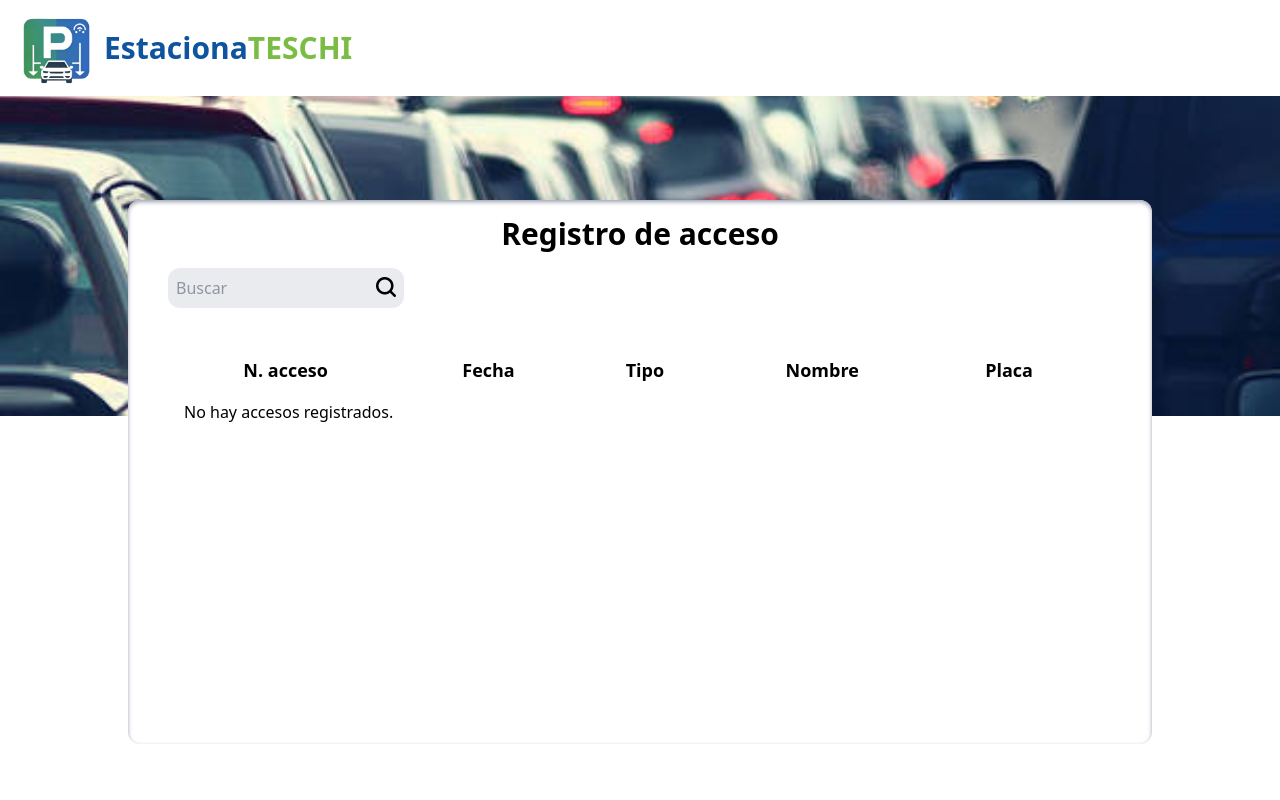
After one commit to Cyopn/EstacionaTESCHI, a Django app: page /access/ in a window 1280 px wide. The commit adds this page. Run offline with Django 5.2, Linux system fonts and the light colour scheme; some libraries are stand-ins or nearby versions.

Commit message:
feat(access)

```diff
--- /dev/null
+++ b/app/access/access_view.py
@@ -0,0 +1,6 @@
+from django.shortcuts import render
+from django.views import View
+
+class AccessView(View):
+    def get(self, request):
+        return render(request, 'access.html')
--- /dev/null
+++ b/app/templates/access.html
@@ -0,0 +1,135 @@
+{% load static %}
+<!DOCTYPE html>
+<html lang="es">
+  <head>
+    <meta charset="UTF-8" />
+    <meta name="viewport" content="width=device-width, initial-scale=1.0" />
+    <script src="https://cdn.jsdelivr.net/npm/@tailwindcss/browser@4"></script>
+    <link rel="stylesheet" href="https://cdn-uicons.flaticon.com/3.0.0/uicons-solid-rounded/css/uicons-solid-rounded.css" />
+    <link rel="stylesheet" href="https://cdn-uicons.flaticon.com/3.0.0/uicons-solid-chubby/css/uicons-solid-chubby.css" />
+    <link rel="stylesheet" href="https://cdn-uicons.flaticon.com/3.0.0/uicons-bold-straight/css/uicons-bold-straight.css" />
+    <link rel="stylesheet" href="https://cdn-uicons.flaticon.com/3.0.0/uicons-bold-rounded/css/uicons-bold-rounded.css" />
+    <link rel="stylesheet" href="https://cdn-uicons.flaticon.com/3.0.0/uicons-regular-rounded/css/uicons-regular-rounded.css" />
+    <style>
+      .table-scroll-wrapper thead th {
+        position: sticky;
+        top: 0;
+        background: white;
+        z-index: 10;
+      }
+      .table-scroll-wrapper {
+        overflow: auto;
+      }
+    </style>
+    <title>Vehiculos - EstacionaTESCHI</title>
+  </head>
+  <body class="w-screen h-screen overflow-hidden">
+    <nav class="p-4 bg-white shadow-md flex items-center justify-between h-[12%] w-full z-2">
+      <a class="start-0 flex items-center" href="/index/">
+        <img src="{% static 'images/logo.png' %}" alt="" border="0" class="w-20 h-20 inline-block mr-2" />
+        <span class="text-3xl font-bold text-[#0E549E]">Estaciona</span><span class="text-3xl font-bold text-[#7ABC44]">TESCHI</span>
+      </a>
+      <div class="relative flex items-center gap-6">
+        <a href="/notification/" class="end-0 text-5xl cursor-pointer"><span class="fi fi-sc-bell"></span></a>
+      </div>
+    </nav>
+    <main class="w-full h-[88%]">
+      <img src="{% static 'images/bg-vehicle.png' %}" alt="bg" border="0" class="absolute z-0 h-[40%] w-full top-[12%] object-cover" />
+      <div class="absolute w-[80%] h-[68%] top-[25%] start-1/2 -translate-x-1/2 bg-white rounded-xl inset-shadow-sm inset-shadow-gray-400 overflow-hidden">
+        <h1 class="text-3xl m-4 text-center font-bold">Registro de acceso</h1>
+        <div class="w-full px-10 flex items-center">
+          <div class="w-1/2">
+            <div class="mr-10 relative w-[50%]">
+              <input id="search-input" class="p-2 w-full text-gray-700 rounded-xl text-gray-700 rounded-full bg-gray-200/80" placeholder="Buscar" />
+              <button id="search-btn" type="button" class="absolute top-0 end-0 p-2 items-center cursor-pointer"><span class="fi fi-br-search text-xl"></span></button>
+            </div>
+          </div>
+          <div class="w-1/2 flex justify-end"></div>
+        </div>
+        <div class="table-scroll-wrapper w-[90%] m-10 overflow-auto" style="max-height:46vh;">
+          <table class="w-full table-auto border-collapse border border-none">
+            <thead>
+              <tr class="text-lg">
+                <th class="border border-none px-4 py-2 text-center">N. acceso</th>
+                <th class="border border-none px-4 py-2 text-center">Fecha</th>
+                <th class="border border-none px-4 py-2 text-center">Tipo</th>
+                <th class="border border-none px-4 py-2 text-center">Nombre</th>
+                <th class="border border-none px-4 py-2 text-center">Placa</th>
+              </tr>
+            </thead>
+            <tbody>
+              {% if accesos %}
+                {% for acceso in accesos %}
+                  <tr class="hover:bg-gray-100 border-b border-black" data-acceso-id="{{ acceso.id }}" data-fecha="{{ acceso.fecha|date:'d-m-Y H:i' }}" data-tipo="{{ acceso.tipo|escape }}" data-usuario="{{ acceso.usuario.nombre|default_if_none:''|escape }}" data-placa="{{ acceso.vehiculo.placa|default_if_none:''|escape }}">
+                    <td class="border border-none px-4 py-2 text-center">{{ acceso.id }}</td>
+                    <td class="border border-none px-4 py-2 text-center">{{ acceso.fecha|date:'d-m-Y H:i' }}</td>
+                    <td class="border border-none px-4 py-2 text-center">{{ acceso.get_tipo_display }}</td>
+                    <td class="border border-none px-4 py-2 text-center">
+                      {% if acceso.usuario %}{{ acceso.usuario.nombre }}{% endif %}
+                    </td>
+                    <td class="border border-none px-4 py-2 text-center">
+                      {% if acceso.vehiculo %}{{ acceso.vehiculo.placa }}{% endif %}
+                    </td>
+                  </tr>
+                {% endfor %}
+              {% else %}
+                <tr>
+                  <td class="px-4 py-2" colspan="5">No hay accesos registrados.</td>
+                </tr>
+              {% endif %}
+            </tbody>
+          </table>
+        </div>
+      </div>
+    </main>
+
+    <script>
+      ;(function () {
+        const searchInput = document.getElementById('search-input')
+        const searchBtn = document.getElementById('search-btn')
+        const tbody = document.querySelector('table tbody')
+        let noResultsRowId = 'no-results-row'
+
+        function clearNoResults() {
+          const ex = document.getElementById(noResultsRowId)
+          if (ex) ex.remove()
+        }
+
+        function filterTable(term) {
+          term = (term || '').toLowerCase().trim()
+          clearNoResults()
+          const rows = Array.from(tbody.querySelectorAll('tr'))
+          let visible = 0
+          rows.forEach((row) => {
+            const fields = [row.dataset.accesoId || '', row.dataset.fecha || '', row.dataset.tipo || '', row.dataset.usuario || '', row.dataset.placa || '']
+            const matches = term === '' || fields.some((f) => String(f).toLowerCase().trim().startsWith(term))
+            if (matches) {
+              row.style.display = ''
+              visible++
+            } else {
+              row.style.display = 'none'
+            }
+          })
+          if (visible === 0) {
+            const tr = document.createElement('tr')
+            tr.id = noResultsRowId
+            tr.innerHTML = `<td class="px-4 py-2 text-center" colspan="5">No se encontraron resultados.</td>`
+            tbody.appendChild(tr)
+          }
+        }
+
+        function debounce(fn, wait) {
+          let t
+          return function (...args) {
+            clearTimeout(t)
+            t = setTimeout(() => fn.apply(this, args), wait)
+          }
+        }
+
+        const debouncedFilter = debounce((e) => filterTable(e.target.value), 250)
+        searchInput && searchInput.addEventListener('input', debouncedFilter)
+        searchBtn && searchBtn.addEventListener('click', () => filterTable(searchInput.value))
+      })()
+    </script>
+  </body>
+</html>
--- a/app/templates/allocation.html
+++ b/app/templates/allocation.html
@@ -9,6 +9,7 @@
     <link rel="stylesheet" href="https://cdn-uicons.flaticon.com/3.0.0/uicons-solid-chubby/css/uicons-solid-chubby.css" />
     <link rel="stylesheet" href="https://cdn-uicons.flaticon.com/3.0.0/uicons-bold-straight/css/uicons-bold-straight.css" />
     <link rel="stylesheet" href="https://cdn-uicons.flaticon.com/3.0.0/uicons-bold-rounded/css/uicons-bold-rounded.css" />
+    <link rel="stylesheet" href="https://cdn-uicons.flaticon.com/3.0.0/uicons-solid-straight/css/uicons-solid-straight.css" />
     <title>Acceso - EstacionaTESCHI</title>
   </head>
   <body class="w-screen h-screen overflow-hidden">
@@ -17,7 +18,10 @@
         <img src="{% static 'images/logo.png' %}" alt="" border="0" class="w-20 h-20 inline-block mr-2" />
         <span class="text-3xl font-bold text-[#0E549E]">Estaciona</span><span class="text-3xl font-bold text-[#7ABC44]">TESCHI</span>
       </a>
-      <a href="/notification/" class="end-0 text-5xl cursor-pointer"><span class="fi fi-sc-bell"></span></a>
+      <div class="relative flex items-center gap-6">
+        <a href="/access/" class="end-0 text-5xl cursor-pointer"><span class="fi fi-ss-time-past"></span></a>
+        <a href="/notification/" class="end-0 text-5xl cursor-pointer"><span class="fi fi-sc-bell"></span></a>
+      </div>
     </nav>
     <div>
       <div class="absolute w-full h-full flex">
--- a/app/templates/employee.html
+++ b/app/templates/employee.html
@@ -10,6 +10,7 @@
     <link rel="stylesheet" href="https://cdn-uicons.flaticon.com/3.0.0/uicons-bold-straight/css/uicons-bold-straight.css" />
     <link rel="stylesheet" href="https://cdn-uicons.flaticon.com/3.0.0/uicons-bold-rounded/css/uicons-bold-rounded.css" />
     <link rel="stylesheet" href="https://cdn-uicons.flaticon.com/3.0.0/uicons-regular-rounded/css/uicons-regular-rounded.css" />
+    <link rel="stylesheet" href="https://cdn-uicons.flaticon.com/3.0.0/uicons-solid-straight/css/uicons-solid-straight.css" />
     <style>
       .table-scroll-wrapper thead th {
         position: sticky;
@@ -51,7 +52,10 @@
         <img src="{% static 'images/logo.png' %}" alt="" border="0" class="w-20 h-20 inline-block mr-2" />
         <span class="text-3xl font-bold text-[#0E549E]">Estaciona</span><span class="text-3xl font-bold text-[#7ABC44]">TESCHI</span>
       </a>
-      <a href="/notification/" class="end-0 text-5xl cursor-pointer"><span class="fi fi-sc-bell"></span></a>
+      <div class="relative flex items-center gap-6">
+        <a href="/access/" class="end-0 text-5xl cursor-pointer"><span class="fi fi-ss-time-past"></span></a>
+        <a href="/notification/" class="end-0 text-5xl cursor-pointer"><span class="fi fi-sc-bell"></span></a>
+      </div>
     </nav>
     <main class="w-full h-[88%]">
       <img src="{% static 'images/bg-employee.png' %}" alt="bg" border="0" class="absolute z-0 h-[25%] w-full top-[12%] object-cover" />
--- a/app/templates/index.html
+++ b/app/templates/index.html
@@ -10,6 +10,7 @@
     <link rel="stylesheet" href="https://cdn-uicons.flaticon.com/3.0.0/uicons-bold-straight/css/uicons-bold-straight.css" />
     <link rel="stylesheet" href="https://cdn-uicons.flaticon.com/3.0.0/uicons-regular-rounded/css/uicons-regular-rounded.css" />
     <link rel="stylesheet" href="https://cdn-uicons.flaticon.com/3.0.0/uicons-bold-rounded/css/uicons-bold-rounded.css" />
+    <link rel="stylesheet" href="https://cdn-uicons.flaticon.com/3.0.0/uicons-solid-straight/css/uicons-solid-straight.css" />
     <title>Tablero - EstacionaTESCHI</title>
   </head>
   <body class="w-screen h-screen overflow-hidden">
@@ -18,7 +19,10 @@
         <img src="{% static 'images/logo.png' %}" alt="" border="0" class="w-20 h-20 inline-block mr-2" />
         <span class="text-3xl font-bold text-[#0E549E]">Estaciona</span><span class="text-3xl font-bold text-[#7ABC44]">TESCHI</span>
       </a>
-      <a href="/notification/" class="end-0 text-5xl cursor-pointer"><span class="fi fi-sc-bell"></span></a>
+      <div class="relative flex items-center gap-6">
+        <a href="/access/" class="end-0 text-5xl cursor-pointer"><span class="fi fi-ss-time-past"></span></a>
+        <a href="/notification/" class="end-0 text-5xl cursor-pointer"><span class="fi fi-sc-bell"></span></a>
+      </div>
     </nav>
     <aside class="w-[12%] bg-[#0064FA] h-screen float-left rounded-tr-lg px-4 pt-4">
       <ul>
--- a/app/templates/notification.html
+++ b/app/templates/notification.html
@@ -7,6 +7,7 @@
     <meta name="viewport" content="width=device-width, initial-scale=1.0" />
     <script src="https://cdn.jsdelivr.net/npm/@tailwindcss/browser@4"></script>
     <link rel="stylesheet" href="https://cdn-uicons.flaticon.com/3.0.0/uicons-bold-rounded/css/uicons-bold-rounded.css" />
+    <link rel="stylesheet" href="https://cdn-uicons.flaticon.com/3.0.0/uicons-solid-straight/css/uicons-solid-straight.css" />
     <title>Notificaciones - EstacionaTESCHI</title>
   </head>
   <body class="w-screen h-screen overflow-hidden">
@@ -15,6 +16,9 @@
         <img src="{% static 'images/logo.png' %}" alt="" border="0" class="w-20 h-20 inline-block mr-2" />
         <span class="text-3xl font-bold text-[#0E549E]">Estaciona</span><span class="text-3xl font-bold text-[#7ABC44]">TESCHI</span>
       </a>
+      <div class="relative flex items-center gap-6">
+        <a href="/access/" class="end-0 text-5xl cursor-pointer"><span class="fi fi-ss-time-past"></span></a>
+      </div>
     </nav>
     <div>
       <div class="absolute w-full h-full flex">
--- a/app/templates/user.html
+++ b/app/templates/user.html
@@ -10,6 +10,7 @@
     <link rel="stylesheet" href="https://cdn-uicons.flaticon.com/3.0.0/uicons-bold-straight/css/uicons-bold-straight.css" />
     <link rel="stylesheet" href="https://cdn-uicons.flaticon.com/3.0.0/uicons-bold-rounded/css/uicons-bold-rounded.css" />
     <link rel="stylesheet" href="https://cdn-uicons.flaticon.com/3.0.0/uicons-regular-rounded/css/uicons-regular-rounded.css" />
+    <link rel="stylesheet" href="https://cdn-uicons.flaticon.com/3.0.0/uicons-solid-straight/css/uicons-solid-straight.css" />
     <style>
       .table-scroll-wrapper thead th {
         position: sticky;
@@ -51,7 +52,10 @@
         <img src="{% static 'images/logo.png' %}" alt="" border="0" class="w-20 h-20 inline-block mr-2" />
         <span class="text-3xl font-bold text-[#0E549E]">Estaciona</span><span class="text-3xl font-bold text-[#7ABC44]">TESCHI</span>
       </a>
-      <a href="/notification/" class="end-0 text-5xl cursor-pointer"><span class="fi fi-sc-bell"></span></a>
+      <div class="relative flex items-center gap-6">
+        <a href="/access/" class="end-0 text-5xl cursor-pointer"><span class="fi fi-ss-time-past"></span></a>
+        <a href="/notification/" class="end-0 text-5xl cursor-pointer"><span class="fi fi-sc-bell"></span></a>
+      </div>
     </nav>
     <main class="w-full h-[88%]">
       <img src="{% static 'images/bg-employee.png' %}" alt="bg" border="0" class="absolute z-0 h-[25%] w-full top-[12%] object-cover" />
--- a/app/templates/vehicle.html
+++ b/app/templates/vehicle.html
@@ -56,7 +56,7 @@
     <main class="w-full h-[88%]">
       <img src="{% static 'images/bg-vehicle.png' %}" alt="bg" border="0" class="absolute z-0 h-[40%] w-full top-[12%] object-cover" />
       <div class="absolute w-[80%] h-[68%] top-[25%] start-1/2 -translate-x-1/2 bg-white rounded-xl inset-shadow-sm inset-shadow-gray-400 overflow-hidden">
-        <h1 class="text-3xl m-4 text-center">Gestion de vehiculos</h1>
+        <h1 class="text-3xl m-4 text-center font-bold">Gestion de vehiculos</h1>
         <div class="w-full px-10 flex items-center">
           <div class="w-1/2">
             <div class="mr-10 relative w-[50%]">
--- a/app/urls.py
+++ b/app/urls.py
@@ -11,6 +11,7 @@ from app.user.user_view import UserView
 from app.vehicle.vehicle_view import VehicleView
 from app.sanction.sanction_view import SanctionView
 from app.events.events_view import EventsView
+from app.access.access_view import AccessView
 
 urlpatterns = [
     path('', RootView.as_view(), name='home'),
@@ -25,4 +26,5 @@ urlpatterns = [
     path('vehicle/', VehicleView.as_view(), name='vehicle'),
     path('sanction/', SanctionView.as_view(), name='sanction'),
     path('events/', EventsView.as_view(), name='events'),
+    path('access/', AccessView.as_view(), name='access'),
 ]
--- a/app/vehicle/vehicle_view.py
+++ b/app/vehicle/vehicle_view.py
@@ -18,7 +18,6 @@ class VehicleView(View):
             messages.error(request, 'Placa no proporcionada.')
             return redirect(request.path)
 
-        # Normalizar y validar formato de placa
         placa = placa.strip().upper()
         placa_re = re.compile(r'^[A-Z0-9-]{3,10}$')
         if not placa_re.match(placa):
@@ -49,7 +48,6 @@ class VehicleView(View):
                 usuario_obj = None
 
         if action == 'create':
-            # Crear solo si no existe placa
             if Vehiculo.objects.filter(placa=placa).exists():
                 messages.error(request, 'Ya existe un vehículo con esa placa.')
                 return redirect(request.path)
@@ -64,7 +62,6 @@ class VehicleView(View):
             messages.success(request, 'Vehículo creado correctamente.')
             return redirect(request.path)
 
-        # default: update existing vehicle
         try:
             vehiculo = Vehiculo.objects.get(placa=placa)
             vehiculo.marca = marca or vehiculo.marca
```
Also changed, not shown: app/models.py (+43 -0 lines), app/templates/entry.html (+5 -2 lines), app/templates/events.html (+5 -3 lines), app/templates/sanction.html (+6 -4 lines), app/migrations/0011_acceso.py (added).
